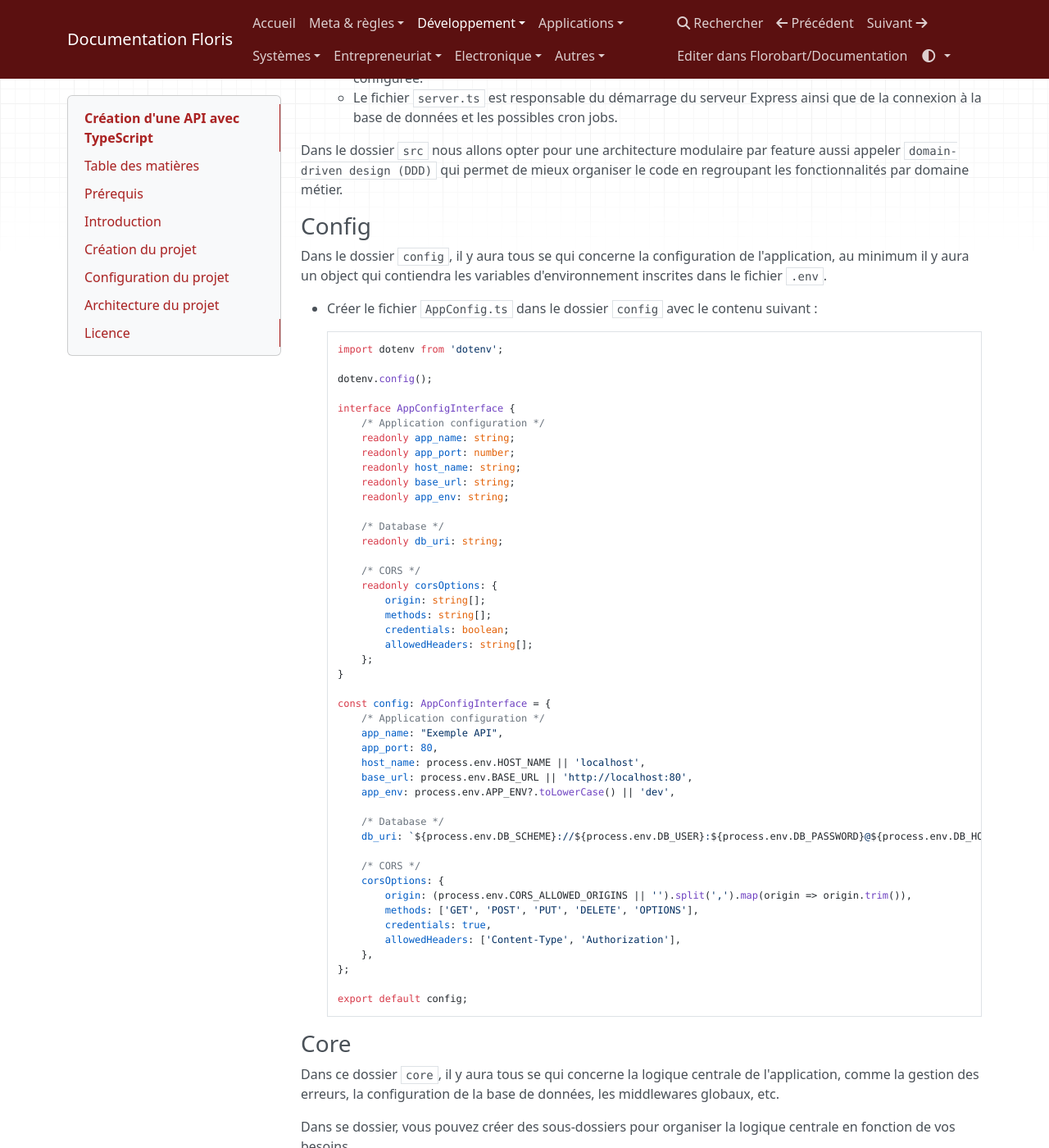
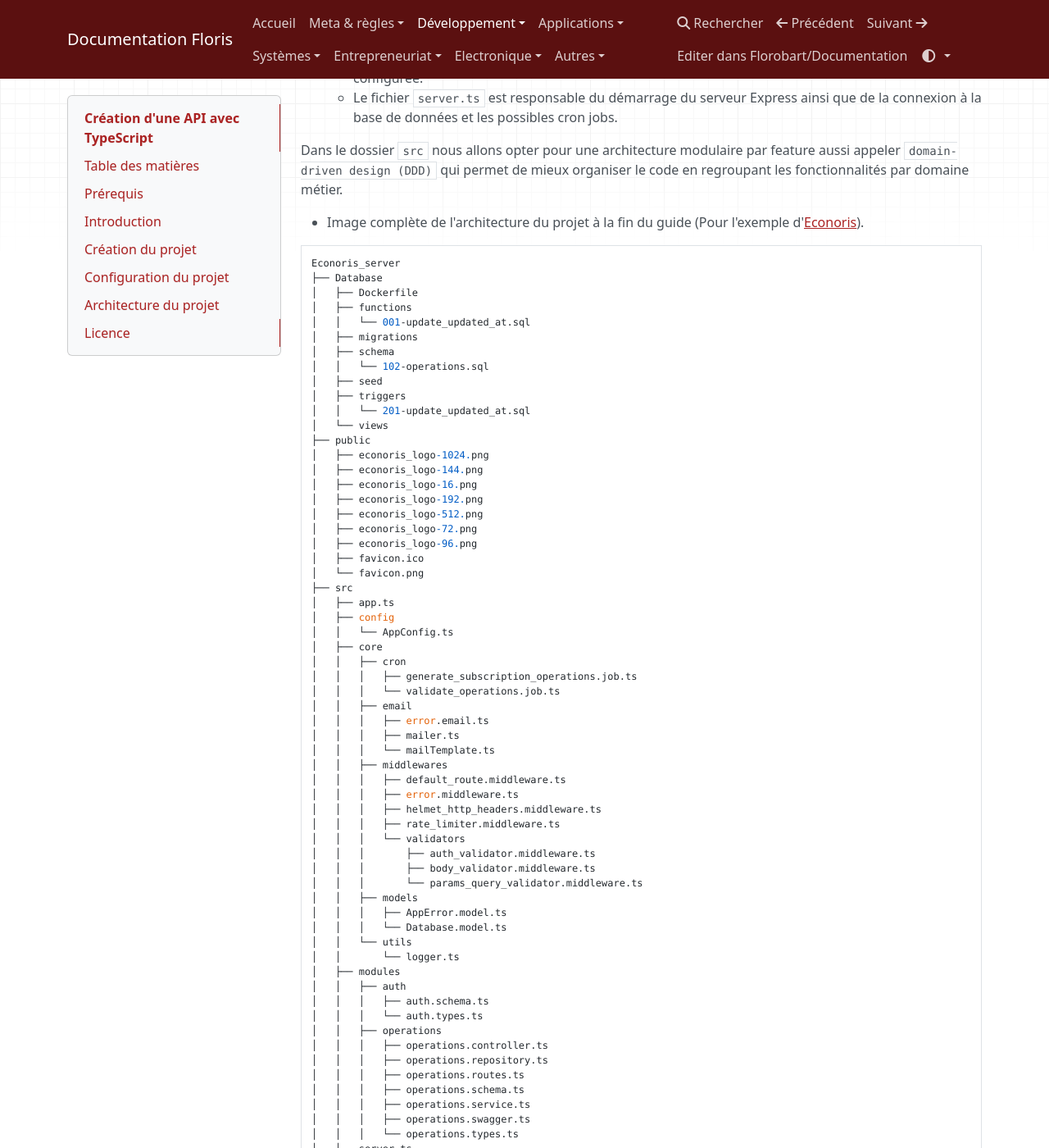
Before and after one commit to FloRobart/Documentations, an MkDocs documentation site: the page built from docs/01_development/backend/create_api_typescript.md, in a window 1280 px wide and 1400 px high, scrolled down 6884 px. Shown: the whole window at 82% size. Built offline with MkDocs 1.6.1, drawn with Linux system fonts in a browser that asks for light colours; nearby versions of some CDN libraries; some of the changed text lies outside the part shown.

````diff
--- a/docs/01_development/backend/create_api_typescript.md
+++ b/docs/01_development/backend/create_api_typescript.md
@@ -339,6 +339,89 @@ Tous les exemples de se guide sont basés sur mon API open-source : [Econoris A
 - Le fichier `server.ts` est responsable du démarrage du serveur Express ainsi que de la connexion à la base de données et les possibles cron jobs.
 
 Dans le dossier `src` nous allons opter pour une architecture modulaire par feature aussi appeler `domain-driven design (DDD)` qui permet de mieux organiser le code en regroupant les fonctionnalités par domaine métier.
+
+- Image complète de l'architecture du projet à la fin du guide (Pour l'exemple d'[Econoris](https://github.com/FloRobart/Econoris_server)).
+
+```txt
+Econoris_server
+├── Database
+│   ├── Dockerfile
+│   ├── functions
+│   │   └── 001-update_updated_at.sql
+│   ├── migrations
+│   ├── schema
+│   │   └── 102-operations.sql
+│   ├── seed
+│   ├── triggers
+│   │   └── 201-update_updated_at.sql
+│   └── views
+├── public
+│   ├── econoris_logo-1024.png
+│   ├── econoris_logo-144.png
+│   ├── econoris_logo-16.png
+│   ├── econoris_logo-192.png
+│   ├── econoris_logo-512.png
+│   ├── econoris_logo-72.png
+│   ├── econoris_logo-96.png
+│   ├── favicon.ico
+│   └── favicon.png
+├── src
+│   ├── app.ts
+│   ├── config
+│   │   └── AppConfig.ts
+│   ├── core
+│   │   ├── cron
+│   │   │   ├── generate_subscription_operations.job.ts
+│   │   │   └── validate_operations.job.ts
+│   │   ├── email
+│   │   │   ├── error.email.ts
+│   │   │   ├── mailer.ts
+│   │   │   └── mailTemplate.ts
+│   │   ├── middlewares
+│   │   │   ├── default_route.middleware.ts
+│   │   │   ├── error.middleware.ts
+│   │   │   ├── helmet_http_headers.middleware.ts
+│   │   │   ├── rate_limiter.middleware.ts
+│   │   │   └── validators
+│   │   │       ├── auth_validator.middleware.ts
+│   │   │       ├── body_validator.middleware.ts
+│   │   │       └── params_query_validator.middleware.ts
+│   │   ├── models
+│   │   │   ├── AppError.model.ts
+│   │   │   └── Database.model.ts
+│   │   └── utils
+│   │       └── logger.ts
+│   ├── modules
+│   │   ├── auth
+│   │   │   ├── auth.schema.ts
+│   │   │   └── auth.types.ts
+│   │   ├── operations
+│   │   │   ├── operations.controller.ts
+│   │   │   ├── operations.repository.ts
+│   │   │   ├── operations.routes.ts
+│   │   │   ├── operations.schema.ts
+│   │   │   ├── operations.service.ts
+│   │   │   ├── operations.swagger.ts
+│   │   │   └── operations.types.ts
+│   ├── server.ts
+│   └── swagger
+│       └── swagger.ts
+├── tests
+│   ├── modules
+│   │   ├── auth
+│   │   │   └── auth.spec.ts
+│   │   └── operations
+│   │       └── operations.spec.ts
+│   └── setup.ts
+├── docker-compose.dev.yml
+├── docker-compose.yml
+├── Dockerfile
+├── tsconfig.json
+├── jest.config.ts
+├── package.json
+├── package-lock.json
+└── README.md
+```
 
 ### Config
 
--- a/mkdocs.yml
+++ b/mkdocs.yml
@@ -77,6 +77,7 @@ nav:
             - Creation de packets Debian : 01_development/deployment/debian_package_creation.md
             - Mise sous licence d'un projet open source: 01_development/deployment/open_source_licensing_gnu_gpl.md
         - Autres*:
+            - Clean code (Codé proprement) : 01_development/others/clean_code.md
             - Developpement web en micro-services (Recommandé): 01_development/others/web_development_micro_service.md
             - Bonne pratiques de développement by ChatGPT : 01_development/others/coding_best_practices_by_chatgpt.md
             - Developpement web en PHP: 01_development/others/web_development_php.md
````
Also changed, not shown: docs/01_development/others/clean_code.md (added, +67 -0 lines), docs/index.md (+1 -0 lines).
